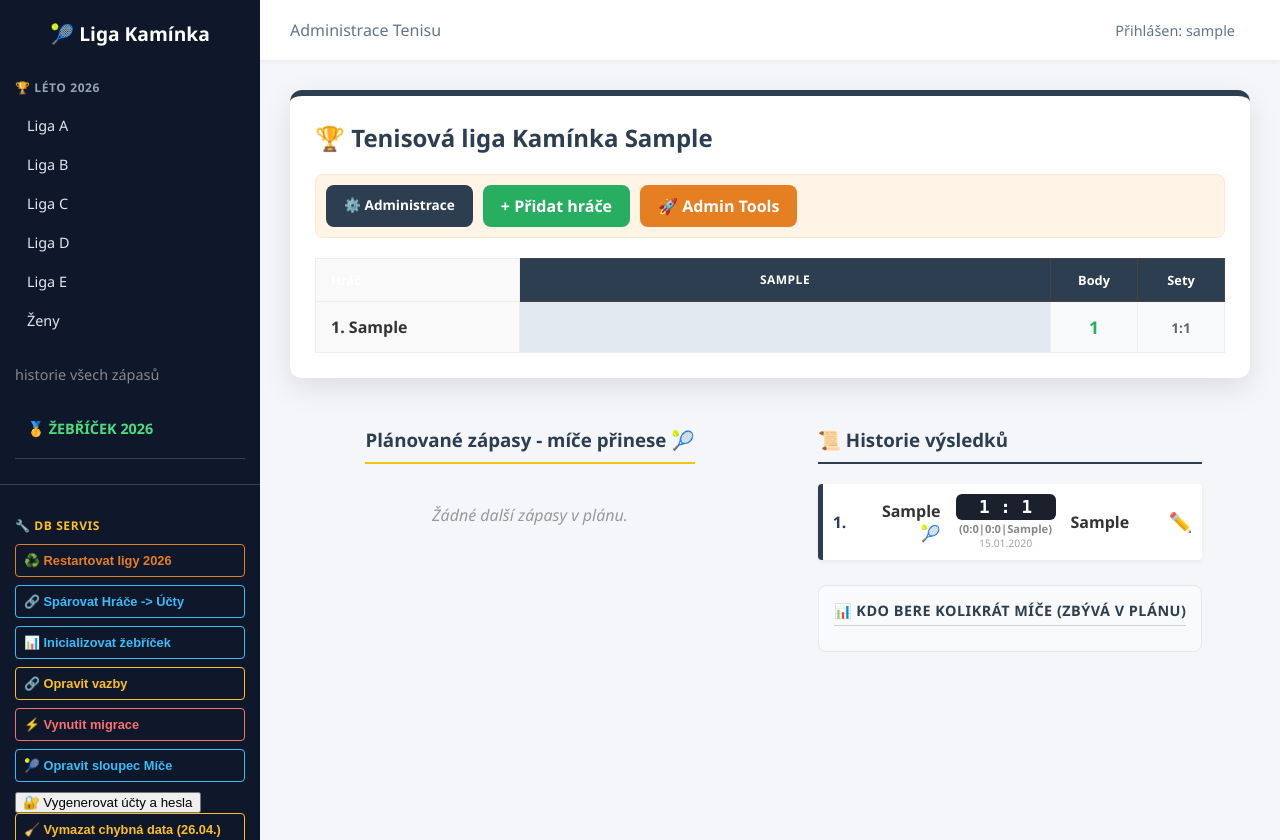
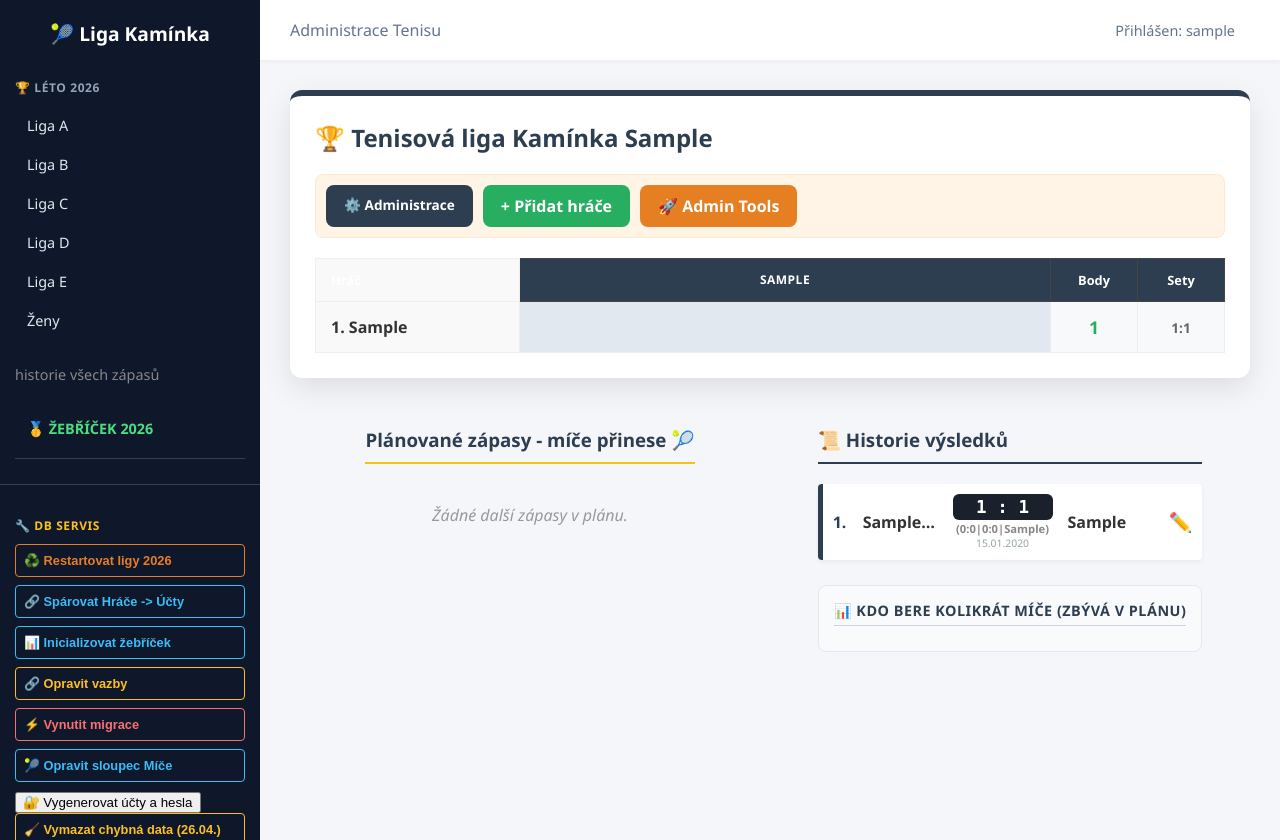
Before and after one commit to JiriCharousek/djangosport, a Django app: a page that uses tenis_app/templates/tenis_app/tabulka_5ti_lig.html in a window 1280 px wide. Run offline with Django 5.2, Linux system fonts and the light colour scheme; a user stored in the database is signed in; tables that the repository leaves empty hold one stand-in row (values such as "Sample post"); parts of the project's set-up code (start-up, migrations or seed data) failed here and were passed over.

Commit message:
oprava designu historie

```diff
--- a/core/settings.py
+++ b/core/settings.py
@@ -24,7 +24,7 @@ BASE_DIR = Path(__file__).resolve().parent.parent
 SECRET_KEY = 'django-insecure-nz!d#!e7-jmo+723$sp93m7fv#o$pvjtq006r&_r+68wm4v6kh'
 
 # SECURITY WARNING: don't run with debug turned on in production!
-DEBUG = True
+DEBUG = False
 
 #ALLOWED_HOSTS = ['*']
 ALLOWED_HOSTS = ['sportadmin.cz', 'www.sportadmin.cz', '89.167.35.225','127.0.0.1' ]
--- a/tenis_app/templates/tenis_app/tabulka_5ti_lig.html
+++ b/tenis_app/templates/tenis_app/tabulka_5ti_lig.html
@@ -309,14 +309,14 @@
 
     {% for zapas in historie %}
         <div class="history-card" style="border-left: 5px solid var(--navy); display: flex; align-items: center; padding: 10px; margin-bottom: 8px; background: white; border-radius: 4px;">
-                <div style="font-weight: 800; color: var(--navy); width: 30px;">{{ forloop.revcounter }}.</div>
+            <div style="font-weight: 800; color: var(--navy); width: 30px; flex-shrink: 0;">{{ forloop.revcounter }}.</div>
 
-                <div style="flex: 1; text-align: right; padding-right: 15px; font-weight: 600;">
+            <div style="flex: 1; text-align: right; padding-right: 15px; font-weight: 600; white-space: nowrap; overflow: hidden; text-overflow: ellipsis;">
                 {{ zapas.hrac_domaci.jmeno }}
                 {% if zapas.mice_bere_domaci %} 🎾 {% endif %}
             </div>
 
-                <div style="text-align: center; min-width: 100px;">
+            <div style="text-align: center; min-width: 100px; flex-shrink: 0;">
                 <div class="score-badge" style="margin: 0 auto;">{{ zapas.sety_domaci }} : {{ zapas.sety_hoste }}</div>
                 <div style="font-size: 0.7rem; color: #888; margin-top: 3px; font-weight: bold; line-height: 1;">
                     ({{ zapas.set1 }}|{{ zapas.set2 }}{% if zapas.set3 and zapas.set3 != '0:0' %}|{{ zapas.set3 }}{% endif %})
@@ -326,16 +326,16 @@
                 {% endif %}
             </div>
 
-                <div style="flex: 1; text-align: left; padding-left: 15px; font-weight: 600;">
+            <div style="flex: 1; text-align: left; padding-left: 15px; font-weight: 600; white-space: nowrap; overflow: hidden; text-overflow: ellipsis;">
                 {% if not zapas.mice_bere_domaci %} 🎾 {% endif %}
                 {{ zapas.hrac_hoste.jmeno }}
             </div>
 
-                {% if request.user == zapas.hrac_domaci.user or request.user == zapas.hrac_hoste.user or request.user.is_staff %}
-                    <div style="margin-left: 20px;">
-                        <a href="{% url 'tenis_app:editovat_vysledek' zapas.id %}" style="text-decoration: none; font-size: 1.2rem;">✏️</a>
+            <div style="width: 40px; text-align: right; flex-shrink: 0; margin-left: 10px;">
+                {% if request.user == zapas.hrac_domaci.user or request.user == zapas.hrac_hoste.user or request.user.is_staff or request.user.is_superuser %}
+                    <a href="{% url 'tenis_app:editovat_vysledek' zapas.id %}" style="text-decoration: none; font-size: 1.2rem; display: inline-block;">✏️</a>
+                {% endif %}
             </div>
-                {% endif %}
         </div>
     {% empty %}
         <p style="color: #999; font-style: italic; text-align: center; padding: 20px;">Zatím nebyly odehrány žádné zápasy.</p>
```
Also changed, not shown: 1 other file. Lines whose indentation alone changed are shown as unchanged.
